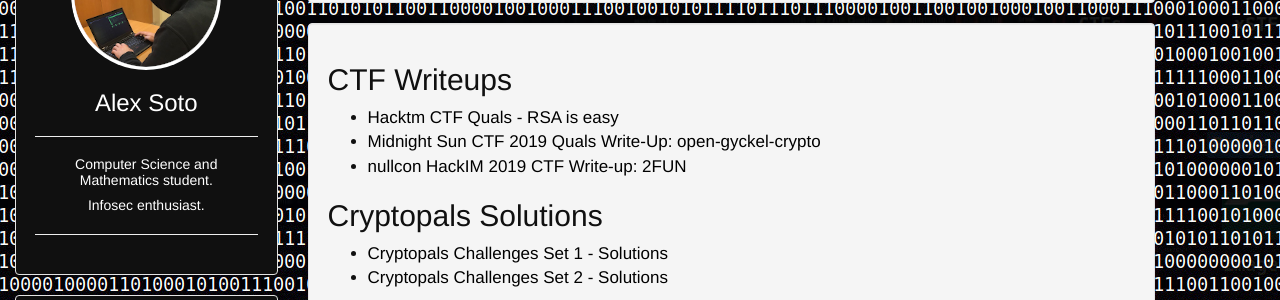
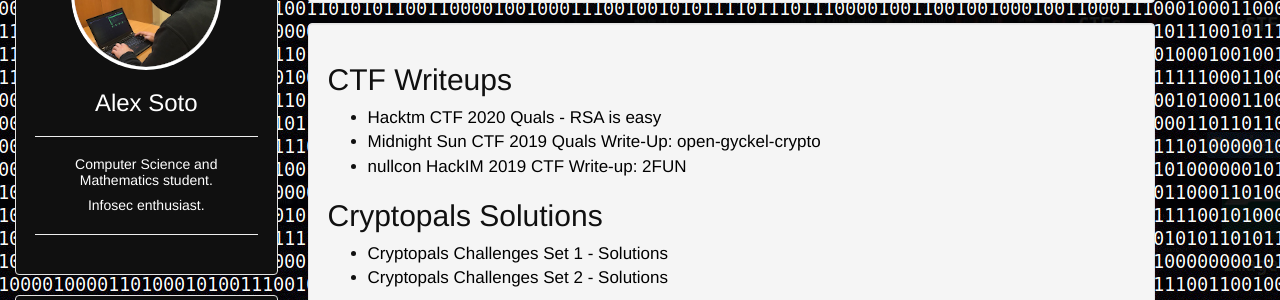
Before and after one commit to 0xA2/0xA2.github.io, a Jekyll site: the page built from writeups.html, in a window 1280 px wide and 974 px high. Shown: the part 160-460 px from the top of the window. Built offline with Jekyll 4.4.1, drawn with Linux system fonts in a browser that asks for light colours.

Commit message:
Update writeups.html

```diff
--- a/writeups.html
+++ b/writeups.html
@@ -10,7 +10,7 @@
 
 <h2>CTF Writeups</h2>
 <ul>
-    <li><a href="/writeups/2020/02/04/hacktmCTF_RSAisEasy.html">Hacktm CTF Quals - RSA is easy</a></li>
+    <li><a href="/writeups/2020/02/04/hacktmCTF_RSAisEasy.html">Hacktm CTF 2020 Quals - RSA is easy</a></li>
     <li><a href="/writeups/2019/04/08/MidnightSunCTF2019.html">Midnight Sun CTF 2019 Quals Write-Up: open-gyckel-crypto</a></li>
     <li><a href="/writeups/2019/03/09/nullcon-2019-CTF-Write-up-2FUN.html">nullcon HackIM 2019 CTF Write-up: 2FUN</a></li>
 </ul>
```
